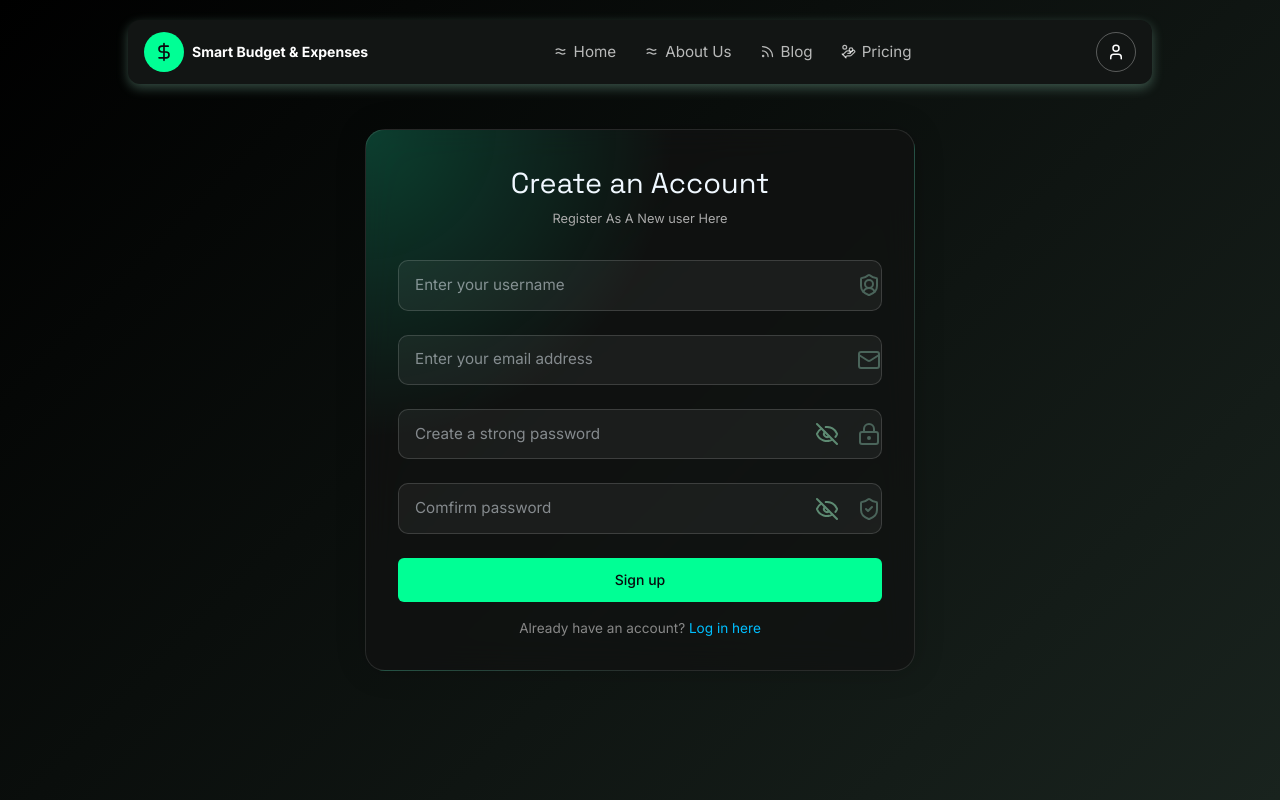
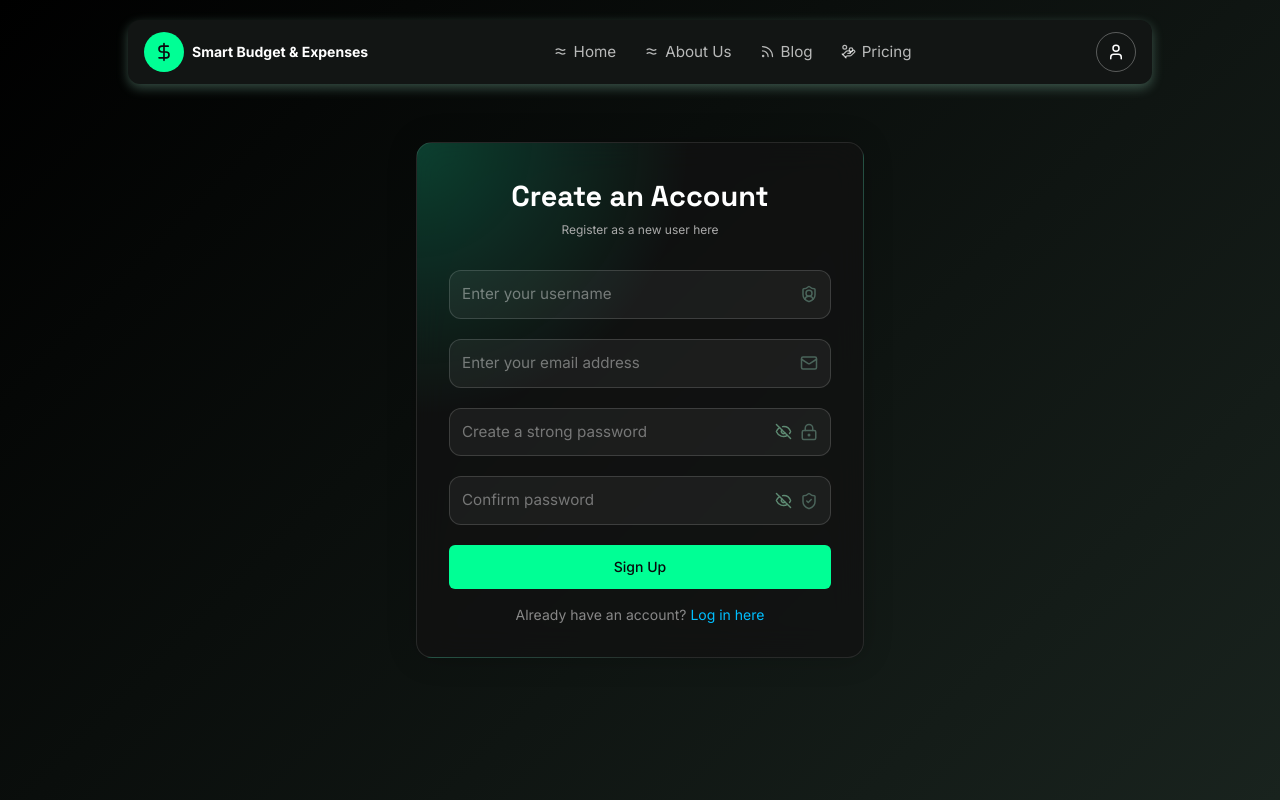
Before and after one commit to Dannienzo/Budget-project, a React (Vite) app in the folder Budget-tracker/: page /signup in a window 1280 px wide. Shown: the top 800 px of the page. Built offline with nearby package versions, Linux system fonts and the light colour scheme.

Commit message:
Update Hero section, Signup, and Transaction components

```diff
--- a/Budget-tracker/src/Components/Login and Register/Signup.jsx
+++ b/Budget-tracker/src/Components/Login and Register/Signup.jsx
@@ -1,14 +1,11 @@
-import React, { useState} from 'react';
-import {useNavigate} from 'react-router-dom'
-import { UserCheck,User,Mail, LockKeyhole, ShieldCheck, Eye, EyeOff, ShieldUser } from 'lucide-react'
-import {toast} from 'react-toastify'
-import './Register.css'
+import React, { useState } from 'react';
+import { useNavigate, Link } from 'react-router-dom'
+import { Mail, LockKeyhole, ShieldCheck, Eye, EyeOff, ShieldUser, KeyRound } from 'lucide-react'
+import { toast } from 'react-toastify'
 import axios from 'axios'
 import { Button } from '../ui/Button';
 
-
-const base_url='https://budget-backend-dl8u.onrender.com/api/register/'
-
+const base_url = 'https://budget-backend-dl8u.onrender.com/api/'
 
 const Signup = () => {
   const [formData, setForm] = useState({
@@ -17,147 +14,269 @@ const Signup = () => {
     password: '',
     confirmpassword: '',
   })
-
-  const [showPassword, setShowPasword]=useState(false);
-  const [loading, setLoading ] = useState(false)
-  const navigate =useNavigate();
+  const [showPassword, setShowPassword] = useState(false)
+  const [loading, setLoading] = useState(false)
+  const [showOTPModal, setShowOTPModal] = useState(false)
+  const [otp, setOtp] = useState(['', '', '', '', '', ''])
+  const [verifying, setVerifying] = useState(false)
+  const [resending, setResending] = useState(false)
+  const [userEmail, setUserEmail] = useState('')
+  const navigate = useNavigate()
 
   const handleChange = (e) => {
-    setForm({
-      ...formData,
-      [e.target.id]: e.target.value,
-    })
-  };
+    setForm({ ...formData, [e.target.id]: e.target.value })
+  }
 
   const handleSubmit = async (e) => {
-    e.preventDefault();
+    e.preventDefault()
 
     if (formData.password !== formData.confirmpassword) {
-      toast.error('Password Not Match');
+      toast.error('Passwords do not match')
       return
     }
 
     try {
       setLoading(true)
-      await axios.post(base_url, {
+      await axios.post(`${base_url}register/`, {
         username: formData.username,
         email: formData.email,
         password: formData.password,
-      });
-      toast.success('User registered successfully');
-      navigate('/login')
-    }catch (err) {
-       if(err.response && err.response.data){
-        const data=err.response.data
+      })
+      setUserEmail(formData.email)
+      toast.success('Account created! Check your email for the verification code.')
+      setShowOTPModal(true)
+    } catch (err) {
+      if (err.response?.data) {
+        const data = err.response.data
         if (data.username?.[0]?.includes('already') || data.email?.[0]?.includes('already')) {
-          toast.error('User already exists');
+          toast.error('User already exists')
         } else {
-          toast.error('Registration failed: ' + (Object.values(data)[0]?.[0] || 'Unknown error'));
+          toast.error('Registration failed: ' + (Object.values(data)[0]?.[0] || 'Unknown error'))
         }
       } else {
-      toast.error ('Registration failed. please again with different details')
+        toast.error('Registration failed. Please try again.')
       }
     } finally {
-    setLoading (false)
+      setLoading(false)
+    }
   }
 
-  };
+  // Handle OTP input — auto move to next box
+  const handleOtpChange = (index, value) => {
+    if (value.length > 1) return
+    const newOtp = [...otp]
+    newOtp[index] = value
+    setOtp(newOtp)
+
+    // Auto focus next input
+    if (value && index < 5) {
+      document.getElementById(`otp-${index + 1}`)?.focus()
+    }
+  }
+
+  const handleOtpKeyDown = (index, e) => {
+    if (e.key === 'Backspace' && !otp[index] && index > 0) {
+      document.getElementById(`otp-${index - 1}`)?.focus()
+    }
+  }
+
+  const handleVerifyOTP = async () => {
+    const code = otp.join('')
+    if (code.length !== 6) {
+      toast.error('Please enter all 6 digits')
+      return
+    }
+
+    try {
+      setVerifying(true)
+      const res = await axios.post(`${base_url}verify-otp/`, {
+        email: userEmail,
+        code: code,
+      })
+
+      toast.success('Email verified! Redirecting to dashboard...')
+
+      // Store tokens and redirect to dashboard
+      localStorage.setItem('access_token', res.data.access)
+      localStorage.setItem('refresh_token', res.data.refresh)
+
+      setTimeout(() => navigate('/dashboard'), 1500)
+    } catch (err) {
+      const msg = err.response?.data?.error || 'Invalid or expired OTP'
+      toast.error(msg)
+      // Clear OTP inputs on error
+      setOtp(['', '', '', '', '', ''])
+      document.getElementById('otp-0')?.focus()
+    } finally {
+      setVerifying(false)
+    }
+  }
+
+  const handleResendOTP = async () => {
+    try {
+      setResending(true)
+      await axios.post(`${base_url}resend-otp/`, { email: userEmail })
+      toast.success('New code sent to your email!')
+      setOtp(['', '', '', '', '', ''])
+      document.getElementById('otp-0')?.focus()
+    } catch (err) {
+      toast.error('Failed to resend code. Please try again.')
+    } finally {
+      setResending(false)
+    }
+  }
 
   return (
-    <div className="auth-wrapper container-fluid py-5 home">
+    <div className="min-h-screen flex items-center justify-center px-4 bg-[linear-gradient(135deg,#000000,#19231e)]">
 
-      <form className="row justify-content-center theform" onSubmit={handleSubmit}>
-         <h2 className="mb-4 text-center">Create an Account</h2>
-            <p className='Subtext'>Register As A New user Here</p>
+      {/* Signup Form */}
+      {!showOTPModal && (
+        <form
+          onSubmit={handleSubmit}
+          className="w-full max-w-md rounded-2xl border border-white/10 bg-[rgba(18,18,18,0.75)] backdrop-blur-lg p-8 shadow-[0_0_30px_rgba(0,0,0,0.2)] [background-image:radial-gradient(circle_at_top_left,rgba(0,255,178,0.2),transparent_40%)]"
+        >
+          <h2 className="text-[1.8rem] font-bold text-center text-white mb-1">Create an Account</h2>
+          <p className="text-center text-[#aaa] text-xs mb-8">Register as a new user here</p>
 
-          {/* <div className="mb-3 form-control ">
+          {/* Username */}
+          <div className="flex items-center border border-white/15 rounded-xl bg-white/5 overflow-hidden mb-5 px-3">
             <input
+              id="username"
               type="text"
-                id="name"
-                className="data-input"
-                placeholder="Enter your Name"
-                required
-              />
-              <UserCheck className='regicon'/>
-          </div> */}
-
-           <div className="mb-3 form-control ">
-              <input
-                type="text"
-                id="username"
-                className="data-input"
+              placeholder="Enter your username"
               value={formData.username}
               onChange={handleChange}
-                placeholder="Enter your username"
               required
+              className="flex-1 py-3 bg-transparent text-white placeholder-white/40 text-[0.95rem] outline-none"
             />
-              <ShieldUser className='regicon' />
+            <ShieldUser size={18} className="text-[rgb(74,100,90)]" />
           </div>
 
-
-          <div className="mb-3 form-control">
+          {/* Email */}
+          <div className="flex items-center border border-white/15 rounded-xl bg-white/5 overflow-hidden mb-5 px-3">
             <input
+              id="email"
               type="email"
-              id="email"
+              placeholder="Enter your email address"
               value={formData.email}
               onChange={handleChange}
-              className="data-input"
-              placeholder="Enter your email address"
               required
+              className="flex-1 py-3 bg-transparent text-white placeholder-white/40 text-[0.95rem] outline-none"
             />
-            <Mail className='regicon'/>
+            <Mail size={18} className="text-[rgb(74,100,90)]" />
           </div>
 
-          <div className="mb-3 form-control password-wrapper">
+          {/* Password */}
+          <div className="flex items-center border border-white/15 rounded-xl bg-white/5 overflow-hidden mb-5 px-3">
             <input
+              id="password"
               type={showPassword ? 'text' : 'password'}
-              id="password"
+              placeholder="Create a strong password"
               value={formData.password}
               onChange={handleChange}
-              className="data-input"
-              placeholder="Create a strong password"
               required
+              className="flex-1 py-3 bg-transparent text-white placeholder-white/40 text-[0.95rem] outline-none"
             />
-            <span
-            className='eye-icon'
-            onClick={() => setShowPasword(!showPassword)}
-            >{showPassword ?<Eye /> : <EyeOff /> } </span>
-            <LockKeyhole className='regicon'/>
+            <span onClick={() => setShowPassword(!showPassword)} className="cursor-pointer text-[rgb(93,138,114)] mr-2">
+              {showPassword ? <Eye size={17} /> : <EyeOff size={17} />}
+            </span>
+            <LockKeyhole size={18} className="text-[rgb(74,100,90)]" />
           </div>
 
-          <div className="mb-3 form-control password-wrapper">
+          {/* Confirm Password */}
+          <div className="flex items-center border border-white/15 rounded-xl bg-white/5 overflow-hidden mb-5 px-3">
             <input
+              id="confirmpassword"
               type={showPassword ? 'text' : 'password'}
-              id="confirmpassword"
+              placeholder="Confirm password"
               value={formData.confirmpassword}
               onChange={handleChange}
-              className="data-input"
-              placeholder="Comfirm password"
               required
+              className="flex-1 py-3 bg-transparent text-white placeholder-white/40 text-[0.95rem] outline-none"
             />
-             <span
-            className='eye-icon'
-            onClick={() => setShowPasword(!showPassword)}
-            >{showPassword ?<Eye /> : <EyeOff /> } </span>
-            <ShieldCheck className='regicon'/>
+            <span onClick={() => setShowPassword(!showPassword)} className="cursor-pointer text-[rgb(93,138,114)] mr-2">
+              {showPassword ? <Eye size={17} /> : <EyeOff size={17} />}
+            </span>
+            <ShieldCheck size={18} className="text-[rgb(74,100,90)]" />
           </div>
 
           <Button
-            type="Submit"
+            type="submit"
             disabled={loading}
             size="lg"
-            className='w-full hover:shadow-[0_0_20px_rgba(0,255,178,0.3)] transition-all duration-300'
+            className="w-full hover:shadow-[0_0_20px_rgba(0,255,178,0.3)] transition-all duration-300"
           >
-            {loading ? 'Registering...' : 'Sign up'}
+            {loading ? 'Creating Account...' : 'Sign Up'}
           </Button>
 
-
-          <p className="text-center mt-3 signup-text">
-            Already have an account? <a href="/login">Log in here</a>
+          <p className="text-center mt-4 text-[#888] text-sm">
+            Already have an account?{' '}
+            <Link to="/login" className="text-[#00bfff] hover:underline">Log in here</Link>
           </p>
         </form>
+      )}
+
+      {/* OTP Verification Modal */}
+      {showOTPModal && (
+        <div className="w-full max-w-md rounded-2xl border border-white/10 bg-[rgba(18,18,18,0.75)] backdrop-blur-lg p-8 shadow-[0_0_30px_rgba(0,0,0,0.2)] [background-image:radial-gradient(circle_at_top_left,rgba(0,255,178,0.2),transparent_40%)]">
+
+          <div className="flex justify-center mb-4">
+            <div className="w-16 h-16 bg-primary/20 rounded-full flex items-center justify-center">
+              <KeyRound className="w-8 h-8 text-primary" />
             </div>
-  );
+          </div>
+
+          <h2 className="text-2xl font-bold text-center text-white mb-2">Verify Your Email</h2>
+          <p className="text-center text-[#aaa] text-sm mb-2">
+            We sent a 6-digit code to
+          </p>
+          <p className="text-center text-primary font-semibold mb-8">{userEmail}</p>
+
+          {/* OTP Input Boxes */}
+          <div className="flex justify-center gap-3 mb-8">
+            {otp.map((digit, index) => (
+              <input
+                key={index}
+                id={`otp-${index}`}
+                type="text"
+                inputMode="numeric"
+                maxLength={1}
+                value={digit}
+                onChange={(e) => handleOtpChange(index, e.target.value)}
+                onKeyDown={(e) => handleOtpKeyDown(index, e)}
+                className="w-12 h-12 text-center text-xl font-bold text-white bg-white/5 border border-white/20 rounded-xl outline-none focus:border-primary focus:ring-2 focus:ring-primary/30 transition-all"
+              />
+            ))}
+          </div>
+
+          <Button
+            onClick={handleVerifyOTP}
+            disabled={verifying}
+            size="lg"
+            className="w-full hover:shadow-[0_0_20px_rgba(0,255,178,0.3)] transition-all duration-300 mb-4"
+          >
+            {verifying ? 'Verifying...' : 'Verify Email'}
+          </Button>
+
+          <div className="text-center">
+            <p className="text-[#888] text-sm mb-2">Didn't receive the code?</p>
+            <button
+              onClick={handleResendOTP}
+              disabled={resending}
+              className="text-primary hover:underline text-sm font-medium disabled:opacity-50"
+            >
+              {resending ? 'Sending...' : 'Resend Code'}
+            </button>
+          </div>
+
+          <p className="text-center text-[#666] text-xs mt-4">
+            Code expires in 10 minutes
+          </p>
+        </div>
+      )}
+
+    </div>
+  )
 }
 
-export default Signup;
+export default Signup
--- a/Budget-tracker/src/Components/Pages/Dashboard/Transaction.jsx
+++ b/Budget-tracker/src/Components/Pages/Dashboard/Transaction.jsx
@@ -221,7 +221,7 @@ const Transaction = () => {
 
       {/* Stats Cards - Mobile Responsive */}
       <div className='p-4 sm:p-6 border-b border-[#2F2F2F]'>
-        <div className='grid grid-cols-2 lg:grid-cols-4 gap-3 sm:gap-6'>
+        <div className='grid grid-cols-1 sm:grid-cols-2 lg:grid-cols-4 gap-3 sm:gap-6'>
           <div className='bg-[#111111] border border-[#2F2F2F] rounded-xl p-3 sm:p-4'>
             <div className='flex flex-col sm:flex-row sm:items-center sm:justify-between gap-2'>
               <div className="flex-1">
```
Also changed, not shown: Budget-tracker/src/Components/Landing/Herosection.jsx (+6 -6 lines). Lines whose indentation alone changed are shown as unchanged.
